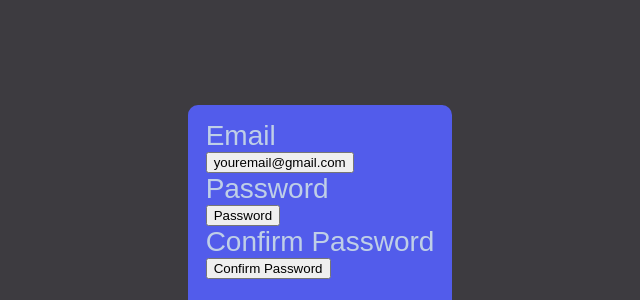
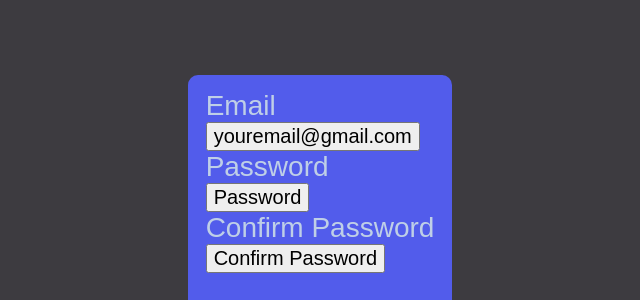
Before and after one commit to crypt3z/Daily-UI-01, a plain HTML site: page index.html in a window 1280 px wide. Shown: the part 92-392 px from the top of the page, without its empty margins (320-960 px from the left). Drawn offline with Linux system fonts and the light colour scheme.

Commit message:
Add files via upload

```diff
--- a/index.html
+++ b/index.html
@@ -1,18 +1,18 @@
 <body style="background-color:#3D3B40;">
     <div style="display: flex; justify-content: center; font-size: 60px; color:
     #F8EDFF;font-family:Arial, Helvetica, sans-serif;font-weight: 800;">Volunteer Event</div>
-<div style="margin-top: 120px; margin-left: 500px; margin-right: 500px;">
+<div style="margin-top: 90px; margin-left: 500px; margin-right: 500px;">
 <div style="display: flex;  justify-content: center;
  color: white; background-color: #525CEB; border-radius: 10px;">
     <div>
         <div style="font-size: 28px;display: flex;color: BFCFE7;font-family:Arial, Helvetica, sans-serif; padding-top: 15px;">Email</div>
-        <div style="font-size: 28px;color: BFCFE7;display: flex; font-family:Arial, Helvetica, sans-serif;"><button>youremail@gmail.com</button></div>
+        <div style="font-size: 28px;color: BFCFE7;display: flex; font-family:Arial, Helvetica, sans-serif;"><button style="font-size: 20px;">youremail@gmail.com</button></div>
         <div style="font-size: 28px;color: BFCFE7;font-family:Arial, Helvetica, sans-serif;">Password</div>
-        <div style="font-size: 28px;color: BFCFE7;font-family:Arial, Helvetica, sans-serif;"><button>Password</button></div>
+        <div style="font-size: 28px;color: BFCFE7;font-family:Arial, Helvetica, sans-serif;"><button style="font-size: 20px;">Password</button></div>
         <div style="font-size: 28px;color: BFCFE7;font-family:Arial, Helvetica, sans-serif;">Confirm Password</div>
-        <div style="font-size: 28px;color: BFCFE7;display: flex; padding-bottom: 15px;font-family:Arial, Helvetica, sans-serif;"><button>Confirm Password</button></div>
+        <div style="font-size: 28px;color: BFCFE7;display: flex; padding-bottom: 15px;font-family:Arial, Helvetica, sans-serif;"><button style="font-size: 20px;">Confirm Password</button></div>
         <div style="font-size: 28px;color: BFCFE7;display: flex; font-size: 30px; padding-top: 15px; color: BFCFE7;justify-content: center;
-        font-family: Arial, Helvetica, sans-serif; padding-bottom: 15px;"><div style="background-color: #3D3B40; border-radius: 10px; color: white; padding: 5px;">Sign Up</div></div>
+        font-family: Arial, Helvetica, sans-serif; padding-bottom: 15px;"><div style="background-color: #3D3B40; border-radius: 10px; color: white; padding: 7px;">Sign Up</div></div>
     </div>
 </div>
 </div>
```
